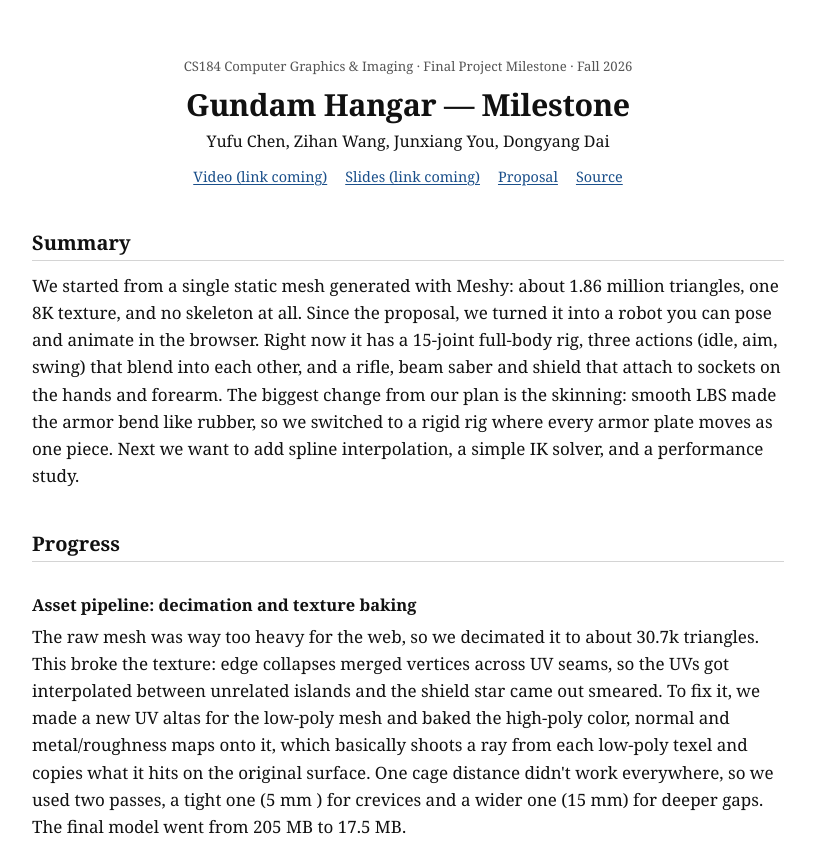
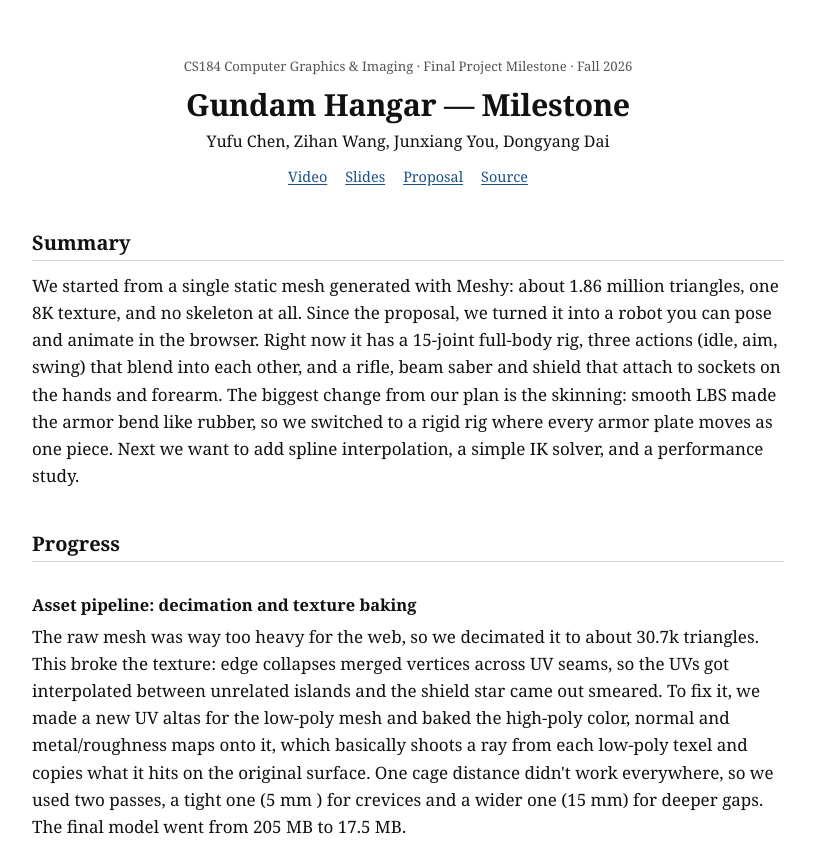
Before and after one commit to YufuChen0718/gundam-hangar, a website built with Vite: page website/milestone.html in a window 1280 px wide. Shown: the top 843 px of the page, without its empty margins (232-1047 px from the left). Built offline with nearby package versions, Linux system fonts and the light colour scheme.

Commit message:
web: add milestone video link

```diff
--- a/website/milestone.html
+++ b/website/milestone.html
@@ -25,8 +25,8 @@
     <h1>Gundam Hangar — Milestone</h1>
     <p class="team">Yufu Chen, Zihan Wang, Junxiang You, Dongyang Dai</p>
     <p class="links">
-      <a href="#">Video (link coming)</a>
-      <a href="#">Slides (link coming)</a>
+      <a href="https://drive.google.com/file/d/1SbeSXQ6nl3lfkQGLRj9MpMctb9mwwSy_/view?usp=sharing">Video</a>
+      <a href="milestone-slides.pptx">Slides</a>
       <a href="https://yufuchen0718.github.io/gundam-hangar/">Proposal</a>
       <a href="https://github.com/YufuChen0718/gundam-hangar">Source</a>
     </p>
```
